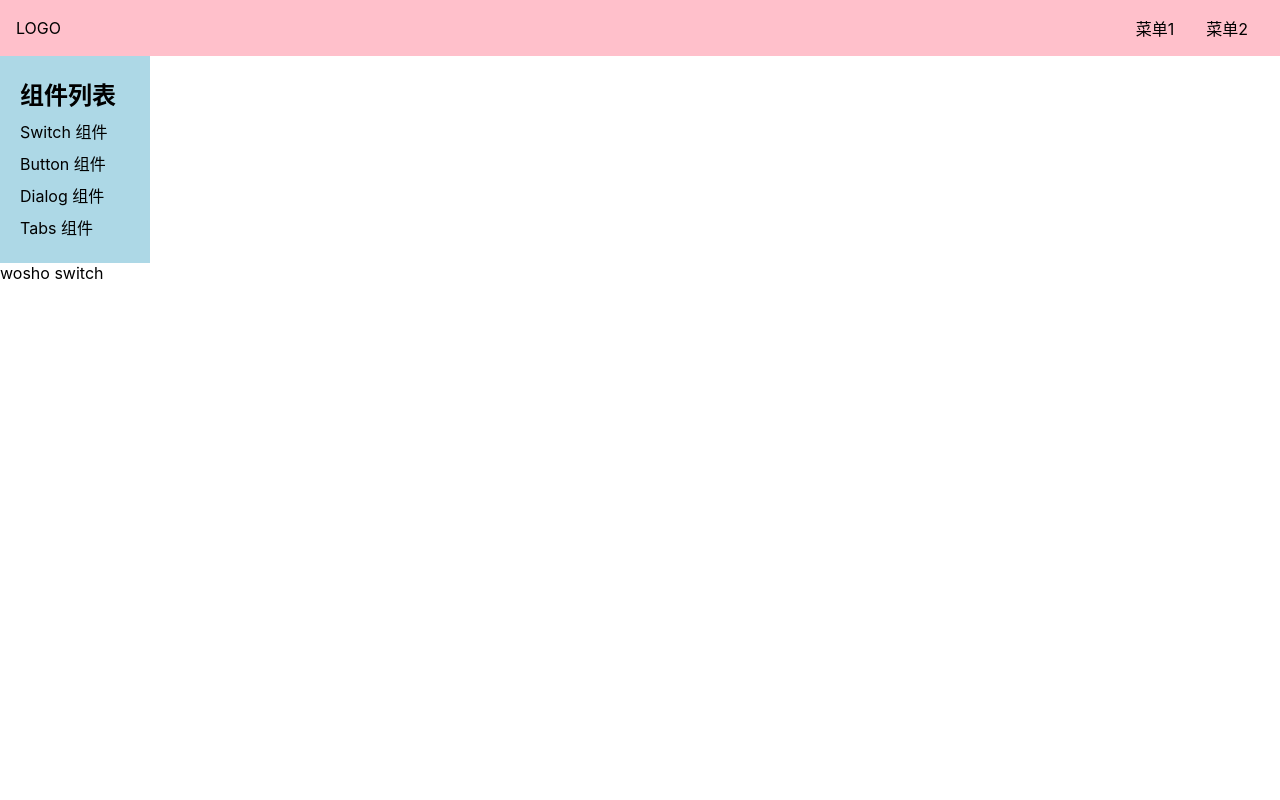
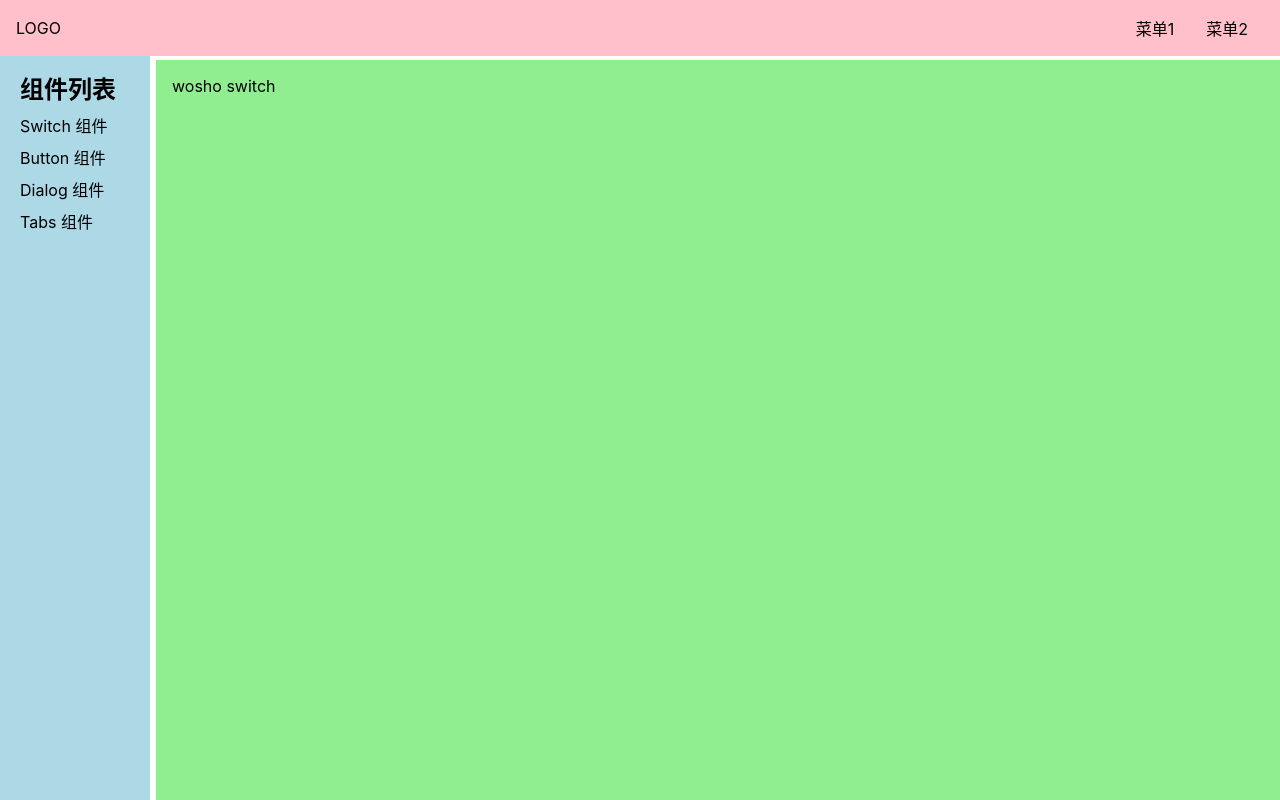
Before and after one commit to 91jzhu/coms-ui, a Vue app: page /#/doc/switch in a window 1280 px wide. Built offline with nearby package versions, Linux system fonts and the light colour scheme.

Commit message:
整体布局 css

```diff
--- a/src/components/Topnav.vue
+++ b/src/components/Topnav.vue
@@ -29,7 +29,10 @@ export default {
   background: pink;
   display: flex;
   padding: 16px;
-  position: relative;
+  position: fixed;
+  top:0;
+  left:0;
+  width:100%;
   z-index: 10;
   justify-content: center;
   align-items: center;
--- a/src/views/Doc.vue
+++ b/src/views/Doc.vue
@@ -1,6 +1,10 @@
 <template>
-  <Topnav/>
-  <div class="content">
+  <div>
+    <Topnav/>
+  </div>
+  <div class="layout">
+    <Topnav class="nav"/>
+    <div class="content">
     <aside v-show="asideVisible">
       <h2>组件列表</h2>
       <ol>
@@ -10,7 +14,10 @@
         <li><router-link to="/doc/tabs">Tabs 组件</router-link></li>
       </ol>
     </aside>
-      <router-view/>
+      <main>
+        <router-view/>
+      </main>
+    </div>
   </div>
 </template>
 
@@ -30,11 +37,41 @@ export default {
 </script>
 
 <style lang="scss" scoped>
+.layout {
+  display: flex;
+  flex-direction: column;
+  height: 100vh;
+  > .nav {
+    flex-shrink: 0;
+  }
+  > .content {
+    flex-grow: 1;
+    padding-top: 60px;
+    padding-left: 156px;
+    @media (max-width: 500px) {
+      padding-left: 0;
+    }
+  }
+}
+.content {
+  display: flex;
+  > aside {
+    flex-shrink: 0;
+  }
+  > main {
+    flex-grow: 1;
+    padding: 16px;
+    background: lightgreen;
+  }
+}
 aside{
   background: lightblue;
   width:150px;
-  padding: 20px 10px 20px 20px;
-
+  position: fixed;
+  top: 0;
+  left: 0;
+  padding: 70px 10px 20px 20px;
+  height: 100%;
   >h2{
     margin-bottom: 4px;
   }
@@ -43,12 +80,8 @@ aside{
       padding: 4px 0;
     }
   }
-  @media (max-width:500px) {
-    position: fixed;
-    top:0;
-    left: 0;
-    padding:16px;
-    padding-top: 70px;
-  }
+}
+main{
+  overflow: auto;
 }
 </style>
```
